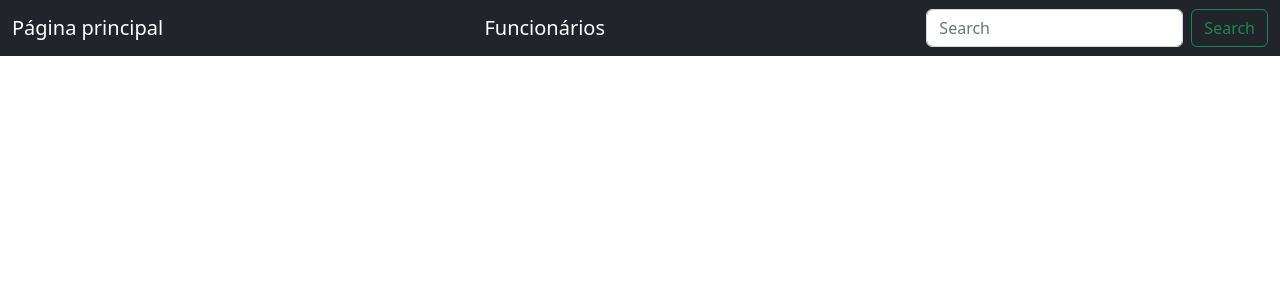
After one commit to RenatoMazzini/Nocoes_Programacao, a PHP site: page /editarFuncionarios.php in a window 1280 px wide. The commit adds this page. Shown: the top 300 px of the page. Run offline with PHP 8.4, Linux system fonts and the light colour scheme.

Commit message:
quinta alteração

```diff
--- /dev/null
+++ b/editarFuncionarios.php
@@ -0,0 +1,28 @@
+<!doctype html>
+
+
+<html lang="en">
+
+  <head>
+  <title>Funcionários VW </title>
+      <meta charset="utf-8">
+        <meta name="viewport" content="width=device-width, initial-scale=1">
+          <title>Bootstrap demo</title>
+            <link href="https://cdn.jsdelivr.net/npm/bootstrap@5.2.0-beta1/dist/css/bootstrap.min.css" rel="stylesheet" integrity="sha384-0evHe/X+R7YkIZDRvuzKMRqM+OrBnVFBL6DOitfPri4tjfHxaWutUpFmBp4vmVor" crossorigin="anonymous">
+          </head>
+
+
+
+  <body>
+
+
+  <nav class="navbar bg-dark">
+  <div class="container-fluid">
+    <a href="bootstrap.php" class="navbar-brand" style="color:white;">Página principal</a>
+    <a href="funcionarios.php" class="navbar-brand" style="color:white;">Funcionários </a>
+    <form class="d-flex" role="search">
+      <input class="form-control me-2" type="search" placeholder="Search" aria-label="Search">
+      <button class="btn btn-outline-success" type="submit">Search</button>
+    </form>
+  </div>
+</nav>
```
Also changed, not shown: funcionarios.php (+21 -2 lines).
